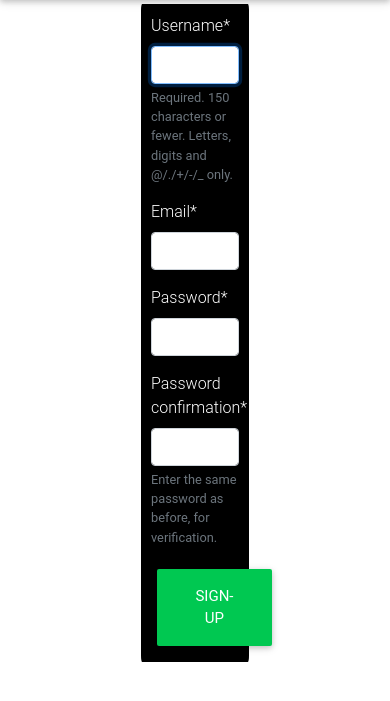
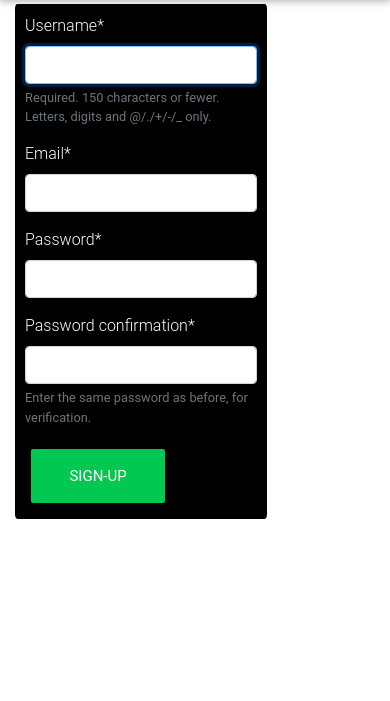
Before and after one commit to MungaiKeren/Awwards-Clone, a Django app: page /register/ in a window 390 px wide. Shown: the part 56-757 px from the top of the page. Run offline with Django 3.2, Linux system fonts and the light colour scheme; the visitor is signed in with stand-in values (Sample User, id 1); some libraries are stand-ins or nearby versions.

Commit message:
This commit makes the signup and login pages responsive

```diff
--- a/mysite/templates/index.html
+++ b/mysite/templates/index.html
@@ -7,6 +7,9 @@
     }
     img:hover{
         opacity:1.0;
+    }
+    .card:hover{
+        box-shadow:2px 2px 5px black;
     }
 </style>
 <div class="container-fluid mt-4">
@@ -35,7 +38,7 @@
                     </div>
                 </div>
                 <div class="card-footer">
-                    <h1>Footer</h1>
+                    <h4>{{post.title}}</h4>
                 </div>
             </div>
             <br>
--- a/mysite/templates/registration/signup.html
+++ b/mysite/templates/registration/signup.html
@@ -13,17 +13,22 @@
             display:none;
         }
         form{
-            width:30%;
-            margin-left: 35%;
+            width:70%;
             padding:10px;
             border-radius: 1%;
             background-color: black;
         }
     </style>
-    <form action="{% url 'register' %}" class="text-white" method="post">
+    <div class="row">
+        <div class="col-md-4 col-sm-6 col-lg-6"></div>
+        <div class="col-md-6 col-sm-6 col-lg-6">
+            <form action="{% url 'register' %}" class="text-white" method="post">
         {% csrf_token %}
         {{form|crispy}}
         <button type="submit" class="btn btn-lg btn-success">Sign-up</button>
     </form>
+        </div>
+        <div class="col-md-2"></div>
+    </div>
 </div>
 {% endblock %}
```
Also changed, not shown: mysite/templates/registration/login.html (+7 -3 lines), media/project_folder/preview_ObUNx9B.png (added).
